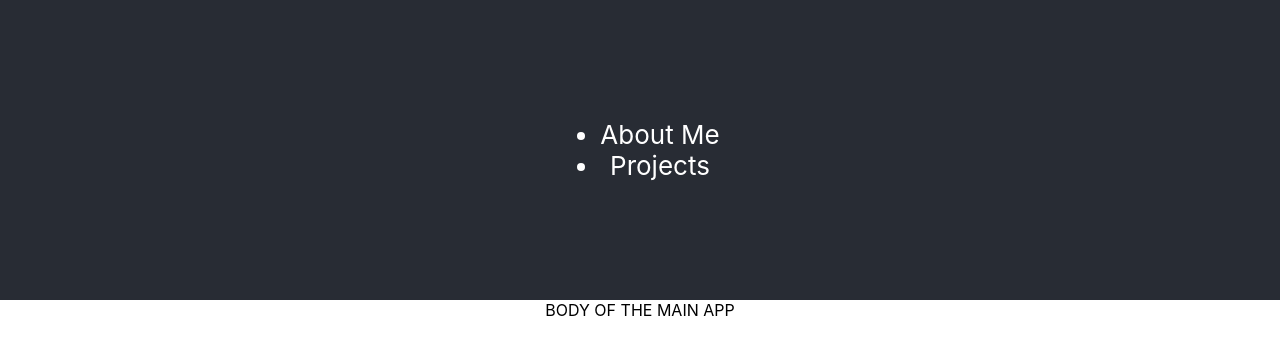
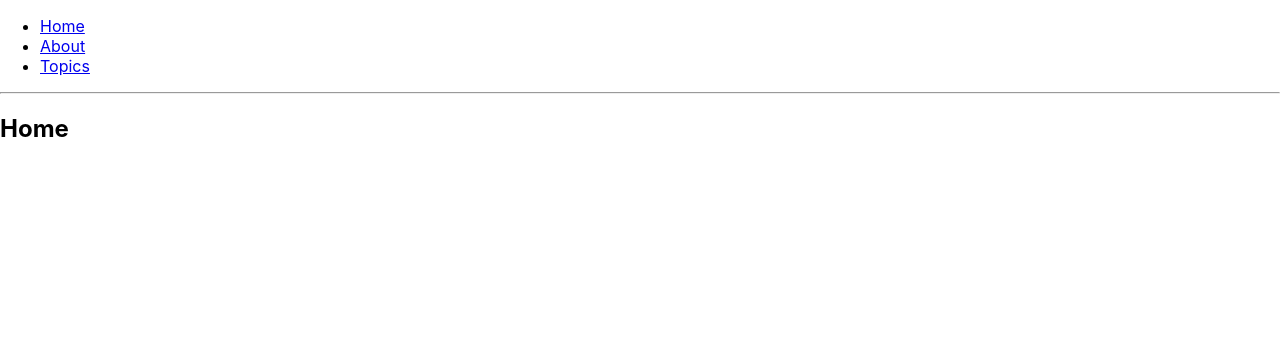
Before and after one commit to rchen1991/rchen1991.github.io, a React (Create React App) app: page / in a window 1280 px wide. Shown: the top 354 px of the page. Built offline with nearby package versions, Linux system fonts and the light colour scheme.

Commit message:
testing react router

```diff
--- a/package.json
+++ b/package.json
@@ -7,7 +7,7 @@
     "gh-pages": "^2.0.1",
     "react": "^16.8.6",
     "react-dom": "^16.8.6",
-    "react-router-dom": "^5.0.0",
+    "react-router-dom": "^5.0.1",
     "react-scripts": "3.0.1"
   },
   "scripts": {
--- a/src/App.js
+++ b/src/App.js
@@ -1,19 +1,80 @@
-import React from 'react';
-import './App.css';
+import React from "react";
+import { BrowserRouter as Router, Route, Link } from "react-router-dom";
 
-import Navbar from './header/Navbar';
+function BasicExample() {
+  return (
+    <Router>
+      <div>
+        <ul>
+          <li>
+            <Link to="/">Home</Link>
+          </li>
+          <li>
+            <Link to="/about">About</Link>
+          </li>
+          <li>
+            <Link to="/topics">Topics</Link>
+          </li>
+        </ul>
 
-function App() {
+        <hr />
+
+        <Route exact path="/" component={Home} />
+        <Route path="/about" component={About} />
+        <Route path="/topics" component={Topics} />
+      </div>
+    </Router>
+  );
+}
+
+function Home() {
   return (
-    <div className="App">
-      <header className="App-header">
-        <Navbar />
-      </header>
-      <div>
-        BODY OF THE MAIN APP
-      </div>
+    <div>
+      <h2>Home</h2>
     </div>
   );
 }
 
-export default App;
+function About() {
+  return (
+    <div>
+      <h2>About</h2>
+    </div>
+  );
+}
+
+function Topics({ match }) {
+  return (
+    <div>
+      <h2>Topics</h2>
+      <ul>
+        <li>
+          <Link to={`${match.url}/rendering`}>Rendering with React</Link>
+        </li>
+        <li>
+          <Link to={`${match.url}/components`}>Components</Link>
+        </li>
+        <li>
+          <Link to={`${match.url}/props-v-state`}>Props v. State</Link>
+        </li>
+      </ul>
+
+      <Route path={`${match.path}/:topicId`} component={Topic} />
+      <Route
+        exact
+        path={match.path}
+        render={() => <h3>Please select a topic.</h3>}
+      />
+    </div>
+  );
+}
+
+function Topic({ match }) {
+  return (
+    <div>
+      <h3>{match.params.topicId}</h3>
+    </div>
+  );
+}
+
+export default BasicExample;
--- a/src/header/Navbar.js
+++ b/src/header/Navbar.js
@@ -5,8 +5,9 @@
         return (
           <nav className="navbar">
             <ul>
-              <li>About Me</li>
-              <li>Projects</li>
+              <li><a href="#">Home</a></li>
+              <li><a href="#">About</a></li>
+              <li><a href="#">Contact</a></li>
             </ul>
           </nav>
         );
```
Also changed, not shown: 1 other file (tests, documents, lock files or other folders).
